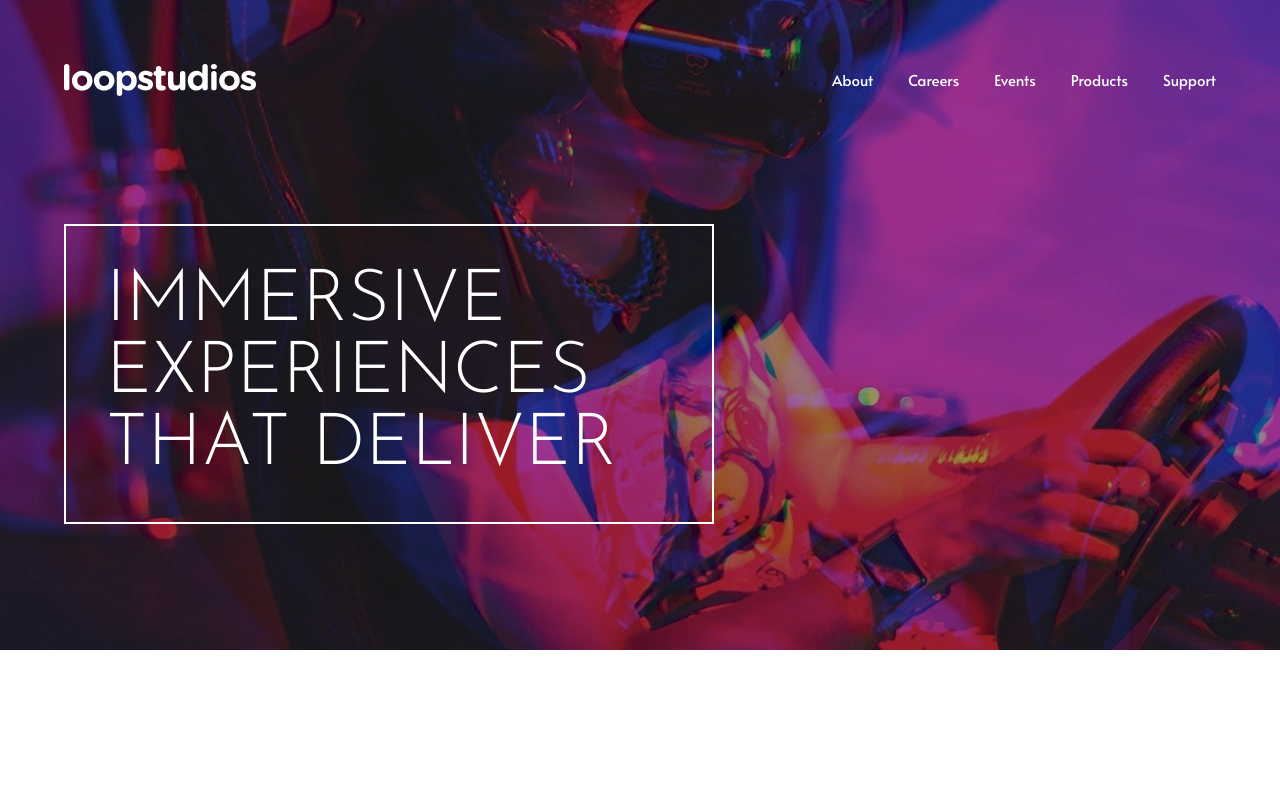
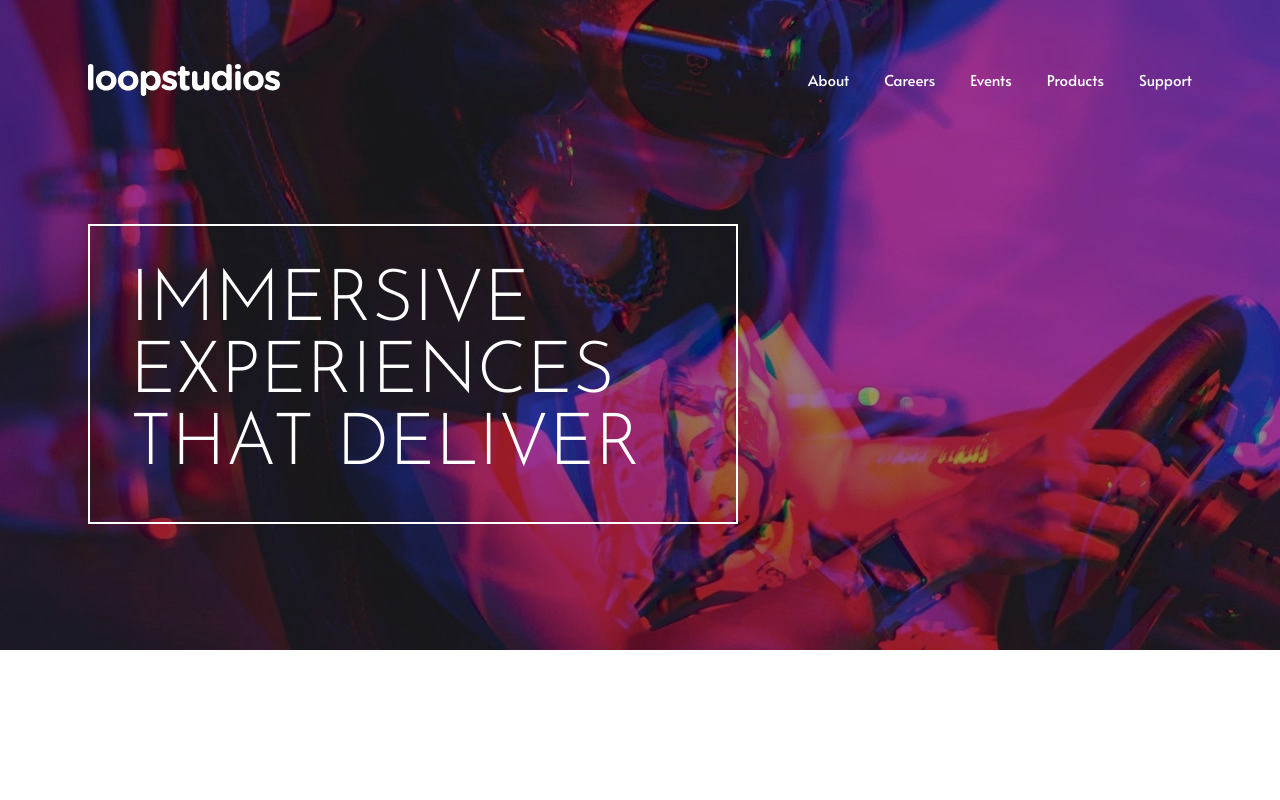
Before and after one commit to shobhit-gupta/fem11-loopstudios, a SvelteKit app: page / in a window 1280 px wide. Shown: the top 800 px of the page. Built offline with nearby package versions, Linux system fonts and the light colour scheme.

Commit message:
refactor: Reuse the section styles for header

```diff
--- a/src/app.css
+++ b/src/app.css
@@ -8,6 +8,9 @@
 	}
 	section {
 		@apply mx-auto mt-24 max-w-6xl px-6 md:mt-[184px];
+	}
+	header section {
+		@apply mt-0 pt-10 md:pt-16;
 	}
 	section:last-of-type {
 		@apply mb-24 md:mb-[184px];
--- a/src/routes/+page.svelte
+++ b/src/routes/+page.svelte
@@ -53,11 +53,8 @@
 		bg-cover
 		bg-center
 		bg-no-repeat
-		px-6
-		pt-10
 		md:bg-[url('/images/desktop/image-hero.jpg')]
 		md:bg-top
-		md:pt-16
 	"
 >
 	<!-- Translucent overlay -->
@@ -68,12 +65,10 @@
 		"
 	/>
 	<!-- Container flex -->
-	<div
+	<section
 		class="
 			relative
-			mx-auto
 			flex
-			max-w-6xl
 			flex-col
 			items-start
 			gap-40
@@ -138,7 +133,7 @@
 		>
 			Immersive experiences that deliver
 		</h1>
-	</div>
+	</section>
 </header>
 
 <section>
```
